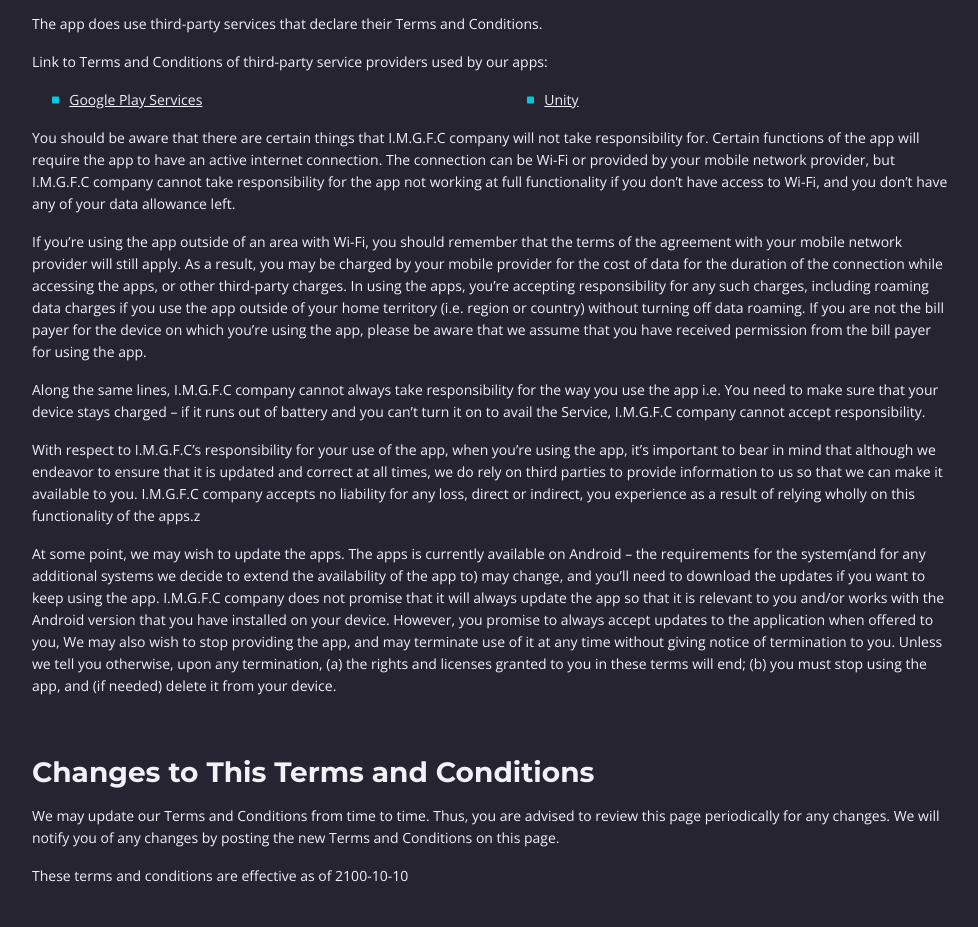
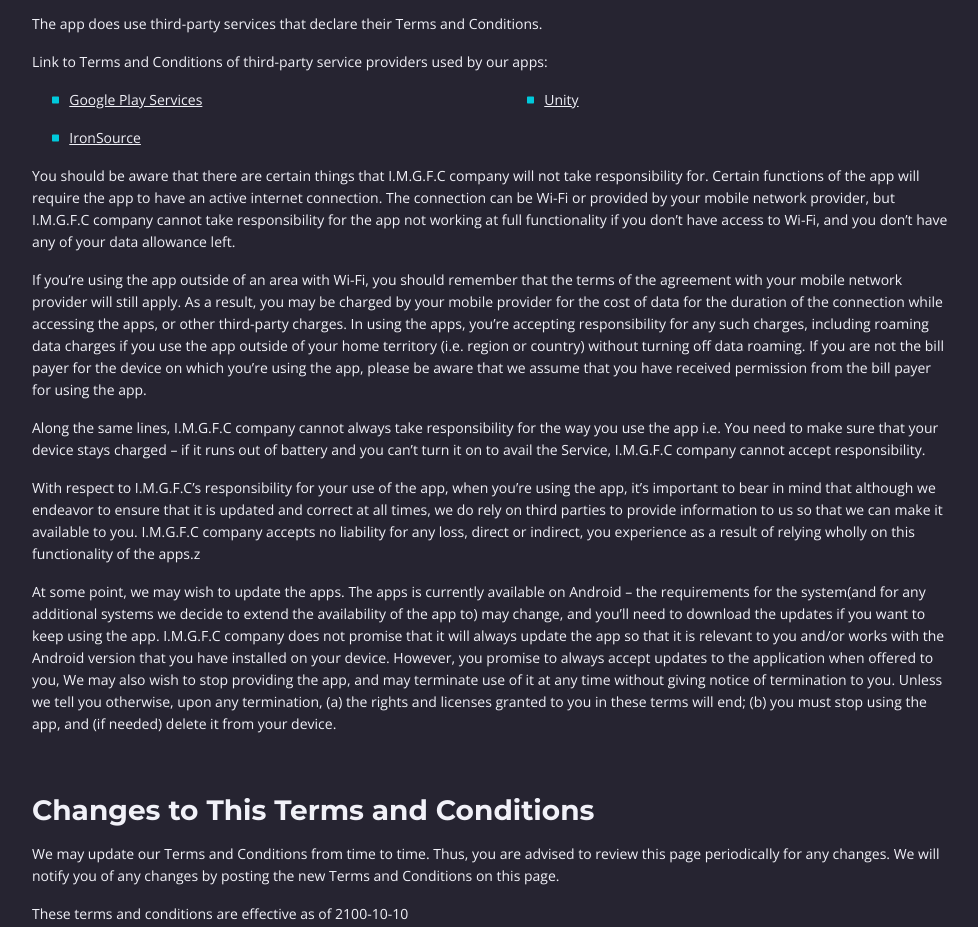
Before and after one commit to wabys32/IMGFC-website, a plain HTML site: page terms-conditions.html in a window 1280 px wide. Shown: the part 871-1798 px from the top of the page, without its empty margins (148-1126 px from the left). Drawn offline with nearby package versions, Linux system fonts and the light colour scheme.

Commit message:
Update terms-conditions.html

```diff
--- a/terms-conditions.html
+++ b/terms-conditions.html
@@ -169,6 +169,15 @@
                                     </li>
                                 </ul>
                             </div> <!-- end of col -->
+
+				<div class="col-md-6">
+                                <ul class="list-unstyled li-space-lg indent">
+                                    <li class="media">
+                                        <i class="fas fa-square"></i>⠀
+                                        <a href="https://developers.is.com/ironsource-mobile/air/ironsource-mobile-privacy-policy/" target="_blank" rel="noopener noreferrer">IronSource</a>
+                                    </li>
+                                </ul>
+                            </div> <!-- end of col -->
                         </div> <!-- end of row -->
                         <p>You should be aware that there are certain things that I.M.G.F.C company will not take responsibility for. Certain functions of the app will require the app to have an active internet connection. The connection can be Wi-Fi or provided by your mobile network provider, but I.M.G.F.C company cannot take responsibility for the app not working at full functionality if you don’t have access to Wi-Fi, and you don’t have any of your data allowance left.</p>
                         <p>If you’re using the app outside of an area with Wi-Fi, you should remember that the terms of the agreement with your mobile network provider will still apply. As a result, you may be charged by your mobile provider for the cost of data for the duration of the connection while accessing the apps, or other third-party charges. In using the apps, you’re accepting responsibility for any such charges, including roaming data charges if you use the app outside of your home territory (i.e. region or country) without turning off data roaming. If you are not the bill payer for the device on which you’re using the app, please be aware that we assume that you have received permission from the bill payer for using the app.</p>
```
